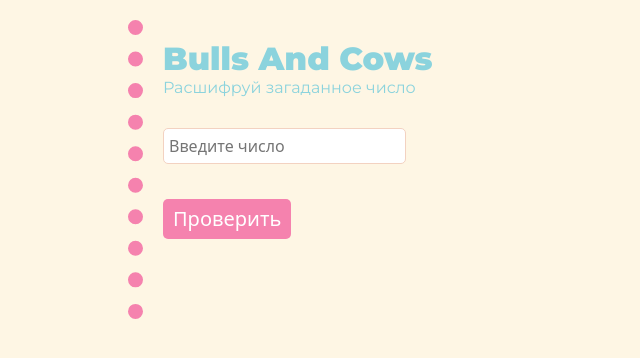
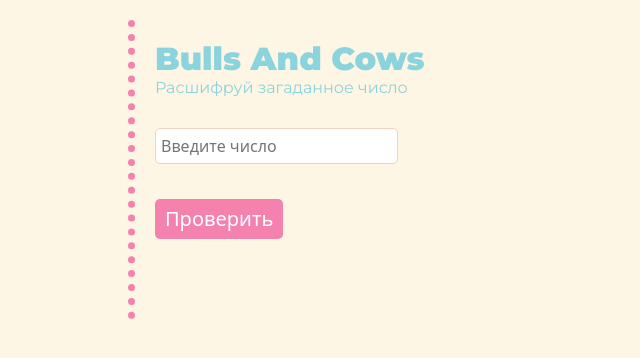
Before and after one commit to RinaPetinova/bullsAndCows, a plain HTML site: page index.html in a window 1280 px wide. Shown: the whole page, without its empty margins (0-640 px from the left). Drawn offline with nearby package versions, Linux system fonts and the light colour scheme.

Commit message:
Update style.css

```diff
--- a/style.css
+++ b/style.css
@@ -12,9 +12,9 @@ body {
     width: 80%;
     margin: 20px auto;
     padding: 20px;
-    border-left: 5px dotted #f582ae;
+    border-left: 7px dotted #f582ae;
 
-    border-left-width: 15px;
+
 }
 
 
```
